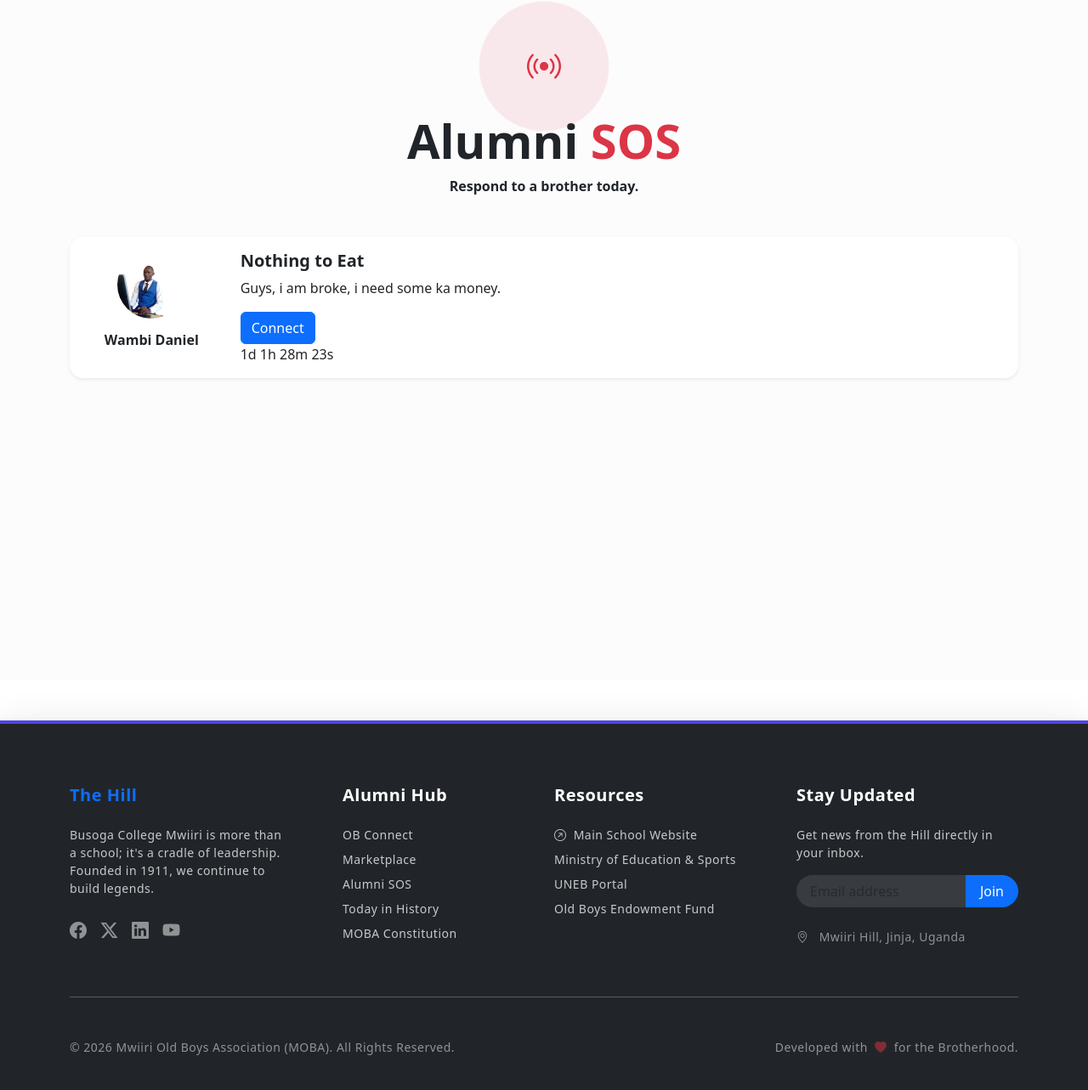
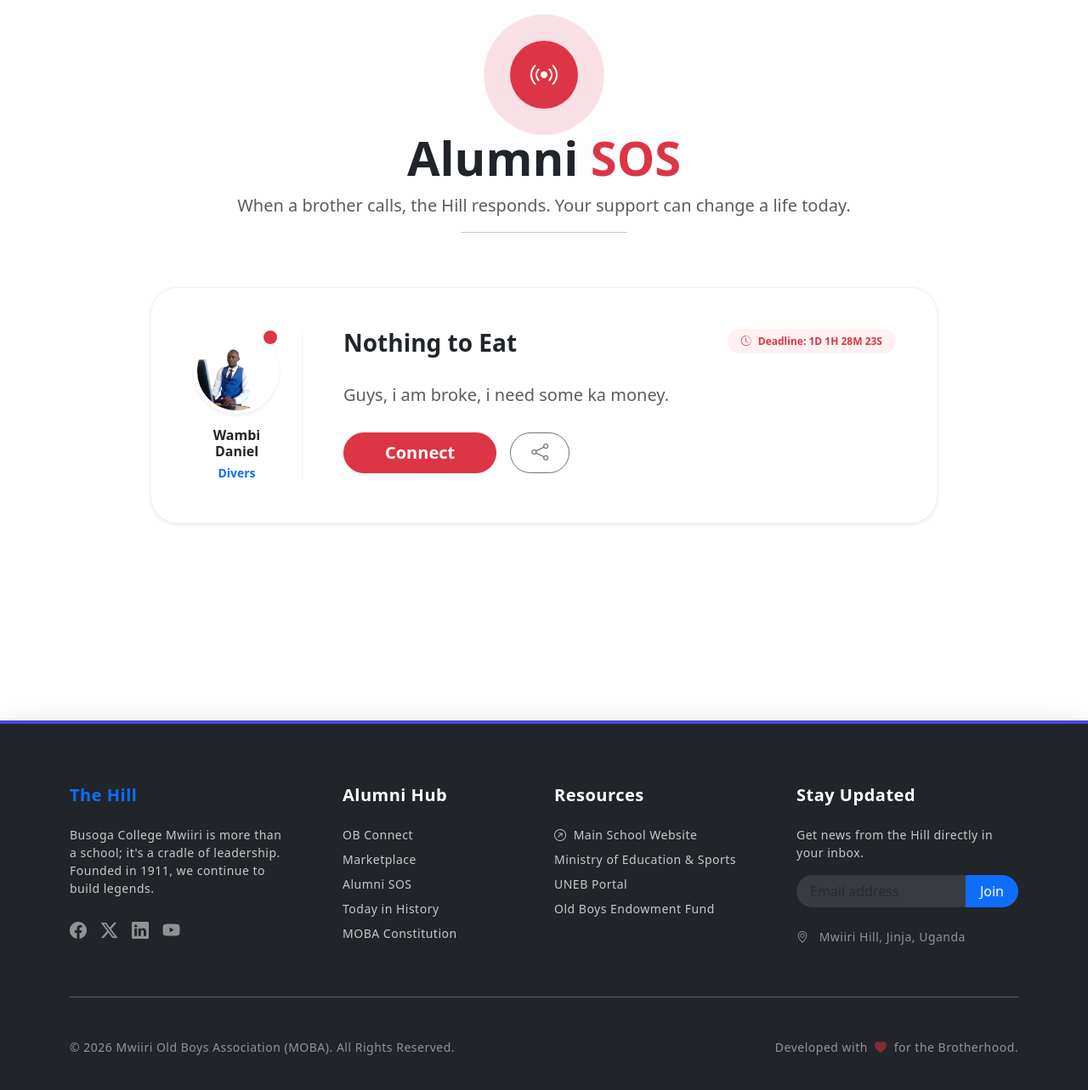
Before and after one commit to ronnie256-pro/mwiri-oldboys, a Django app: page /alumni-sos/ in a window 1280 px wide. Shown: the part 56-1339 px from the top of the page at 85% size. Run offline with Django 5.2, Linux system fonts and the light colour scheme; a user stored in the database is signed in; data comes from the database, SQL or seed files in the repository.

Commit message:
moving towards the  products 1

```diff
--- a/alumni_sos/templates/alumni_sos/alumni_sos.html
+++ b/alumni_sos/templates/alumni_sos/alumni_sos.html
@@ -1,35 +1,60 @@
 {% extends "base.html" %}
 
 {% block content %}
-<div class="container-fluid py-5 px-lg-5" style="background-color: #fcfcfd; min-height: 100vh;">
+<div class="container-fluid py-5 px-lg-5" style="background-color: #fefeff; min-height: 100vh;">
 
     <div class="row mb-5 justify-content-center">
         <div class="col-lg-8 text-center">
             <div class="sos-pulse-container mb-4">
                 <div class="pulse-ring"></div>
-                <i class="bi bi-broadcast text-danger fs-1"></i>
+                <div class="sos-icon-circle bg-danger text-white">
+                    <i class="bi bi-broadcast fs-2"></i>
+                </div>
             </div>
             <h1 class="fw-bold display-4">Alumni <span class="text-danger">SOS</span></h1>
-                <strong>Respond to a brother today.</strong>
+            <p class="text-muted fs-5">When a brother calls, the Hill responds. Your support can change a life today.</p>
+            <hr class="w-25 mx-auto opacity-10">
         </div>
     </div>
 
     <div class="container" id="active-signals">
-        <div class="row g-4">
+        <div class="row g-4 justify-content-center">
             {% for sos_request in sos_requests %}
-            <div class="col-12">
-                <div class="card shadow-sm border-0 rounded-4">
-                    <div class="card-body">
-                        <div class="row">
-                            <div class="col-md-2 text-center">
-                                <img src="{% if sos_request.requester.profile.profile_picture %}{{ sos_request.requester.profile.profile_picture.url }}{% else %}https://ui-avatars.com/api/?name={{ sos_request.requester.username }}&background=0D6EFD&color=fff&size=150{% endif %}" class="rounded-circle" width="80" height="80" alt="Avatar">
-                                <h6 class="mt-3 mb-0 fw-bold">{{ sos_request.requester.get_full_name|default:sos_request.requester.username }}</h6>
+            <div class="col-xl-10">
+                <div class="card sos-card shadow-sm rounded-5 overflow-hidden">
+                    <div class="card-body p-4 p-md-5">
+                        <div class="row align-items-start">
+                            <div class="col-md-3 col-lg-2 text-center border-end-md pe-md-4">
+                                <div class="position-relative d-inline-block mb-3">
+                                    <img src="{% if sos_request.requester.profile.profile_picture %}{{ sos_request.requester.profile.profile_picture.url }}{% else %}https://ui-avatars.com/api/?name={{ sos_request.requester.username }}&background=dc3545&color=fff&size=120{% endif %}"
+                                         class="rounded-circle border border-4 border-white shadow-sm" width="100" height="100" alt="Avatar">
+                                    <span class="position-absolute top-0 end-0 p-2 bg-danger border border-2 border-white rounded-circle" title="Urgent Signal"></span>
+                                </div>
+                                <h6 class="fw-bold mb-1">{{ sos_request.requester.get_full_name|default:sos_request.requester.username }}</h6>
+                                <p class="small text-primary fw-bold mb-0"> {{ sos_request.requester.cohort.name|default:"N/A" }}</p>
                             </div>
-                            <div class="col-md-10">
-                                <h5 class="fw-bold">{{ sos_request.title }}</h5>
-                                <p>{{ sos_request.description }}</p>
-                                <a href="{% url 'view_ob' sos_request.requester.id %}" class="btn btn-primary">Connect</a>
-                                <div class="countdown" data-deadline="{{ sos_request.deadline.isoformat }}"></div>
+
+                            <div class="col-md-9 col-lg-10 ps-md-5 mt-4 mt-md-0">
+                                <div class="d-flex flex-wrap justify-content-between align-items-start mb-3">
+                                    <h3 class="fw-bold text-dark mb-2">{{ sos_request.title }}</h3>
+                                    <div class="badge bg-danger-soft text-danger rounded-pill px-3 py-2 fw-bold">
+                                        <i class="bi bi-clock-history me-2"></i>Deadline:
+                                        <span class="countdown text-uppercase" data-deadline="{{ sos_request.deadline.isoformat }}"></span>
+                                    </div>
+                                </div>
+
+                                <p class="text-muted fs-5 mb-4 lh-lg">
+                                    {{ sos_request.description }}
+                                </p>
+
+                                <div class="d-flex gap-3">
+                                    <a href="{% url 'view_ob' sos_request.requester.id %}" class="btn btn-danger btn-lg rounded-pill px-5 fw-bold shadow-sm transition-all">
+                                        Connect
+                                    </a>
+                                    <button class="btn btn-outline-secondary btn-lg rounded-pill px-4 fw-bold" onclick="copySOSLink('{{ sos_request.id }}')">
+                                        <i class="bi bi-share"></i>
+                                    </button>
+                                </div>
                             </div>
                         </div>
                     </div>
@@ -37,10 +62,11 @@
             </div>
             {% empty %}
             <div class="col-12 text-center py-5">
-                <div class="opacity-25 mb-4">
-                    <i class="bi bi-shield-check display-1"></i>
+                <div class="opacity-10 mb-4">
+                    <i class="bi bi-shield-check" style="font-size: 8rem;"></i>
                 </div>
-                <h3 class="text-muted">All clear! No active SOS signals at the moment.</h3>
+                <h2 class="text-muted fw-bold">All clear!</h2>
+                <p class="text-muted">No active SOS signals are currently broadcast.</p>
             </div>
             {% endfor %}
         </div>
@@ -48,49 +74,62 @@
 </div>
 
 <style>
-    /* SOS Pulse Animation */
+    /* SOS Pulse Design */
     .sos-pulse-container {
         position: relative;
         display: inline-block;
-        z-index: 1;
+    }
+    .sos-icon-circle {
+        width: 80px;
+        height: 80px;
+        border-radius: 50%;
+        display: flex;
+        align-items: center;
+        justify-content: center;
+        position: relative;
+        z-index: 2;
     }
     .pulse-ring {
         content: '';
-        width: 100px;
-        height: 100px;
-        background: rgba(220, 53, 69, 0.2);
+        width: 80px;
+        height: 80px;
+        background: rgba(220, 53, 69, 0.3);
         border-radius: 50%;
         position: absolute;
-        top: 50%;
-        left: 50%;
-        transform: translate(-50%, -50%);
+        top: 0;
+        left: 0;
         animation: pulse 2s infinite;
-        z-index: -1;
+        z-index: 1;
     }
 
     @keyframes pulse {
-        0% { transform: translate(-50%, -50%) scale(0.5); opacity: 1; }
-        100% { transform: translate(-50%, -50%) scale(2.5); opacity: 0; }
+        0% { transform: scale(1); opacity: 1; }
+        100% { transform: scale(2.5); opacity: 0; }
     }
 
-    /* Card Styling */
+    /* Card Enhancements */
     .sos-card {
-        border: 1px solid #f1f5f9 !important;
-        transition: transform 0.3s ease, box-shadow 0.3s ease;
+        background: #ffffff;
+        border: 1px solid rgba(0,0,0,0.05) !important;
+        transition: all 0.4s cubic-bezier(0.165, 0.84, 0.44, 1);
     }
     .sos-card:hover {
-        transform: translateY(-8px);
-        box-shadow: 0 25px 50px -12px rgba(220, 53, 69, 0.15) !important;
-        border-color: rgba(220, 53, 69, 0.2) !important;
+        transform: translateY(-5px);
+        box-shadow: 0 30px 60px -12px rgba(220, 53, 69, 0.12) !important;
     }
 
-    .bg-danger-soft { background-color: #fff1f2; color: #e11d48; }
+    .bg-danger-soft { background-color: #fff1f2; }
 
-    .btn-danger { background-color: #e11d48; border: none; }
-    .btn-danger:hover { background-color: #be123c; transform: translateY(-2px); }
+    .border-end-md {
+        @media (min-width: 768px) {
+            border-right: 1px solid #f1f5f9;
+        }
+    }
 
-    .sos-card h3 { transition: color 0.3s; }
-    .sos-card:hover h3 { color: #e11d48; }
+    .transition-all:hover {
+        transform: translateY(-2px);
+        filter: brightness(1.1);
+    }
 </style>
 {% endblock %}
 
@@ -103,17 +142,28 @@
             const x = setInterval(function() {
                 const now = new Date().getTime();
                 const distance = deadline - now;
+
                 const days = Math.floor(distance / (1000 * 60 * 60 * 24));
                 const hours = Math.floor((distance % (1000 * 60 * 60 * 24)) / (1000 * 60 * 60));
                 const minutes = Math.floor((distance % (1000 * 60 * 60)) / (1000 * 60));
                 const seconds = Math.floor((distance % (1000 * 60)) / 1000);
-                countdown.innerHTML = days + "d " + hours + "h " + minutes + "m " + seconds + "s ";
+
+                countdown.innerHTML = `${days}d ${hours}h ${minutes}m ${seconds}s`;
+
                 if (distance < 0) {
                     clearInterval(x);
-                    countdown.innerHTML = "EXPIRED";
+                    countdown.innerHTML = "SIGNAL EXPIRED";
+                    countdown.parentElement.classList.replace('bg-danger-soft', 'bg-secondary-soft');
+                    countdown.parentElement.classList.replace('text-danger', 'text-muted');
                 }
             }, 1000);
         });
     });
+
+    function copySOSLink(id) {
+        const url = window.location.origin + "/sos/view/" + id; // Adjust based on your actual URL pattern
+        navigator.clipboard.writeText(url);
+        alert("SOS signal link copied to clipboard!");
+    }
 </script>
 {% endblock %}
```
